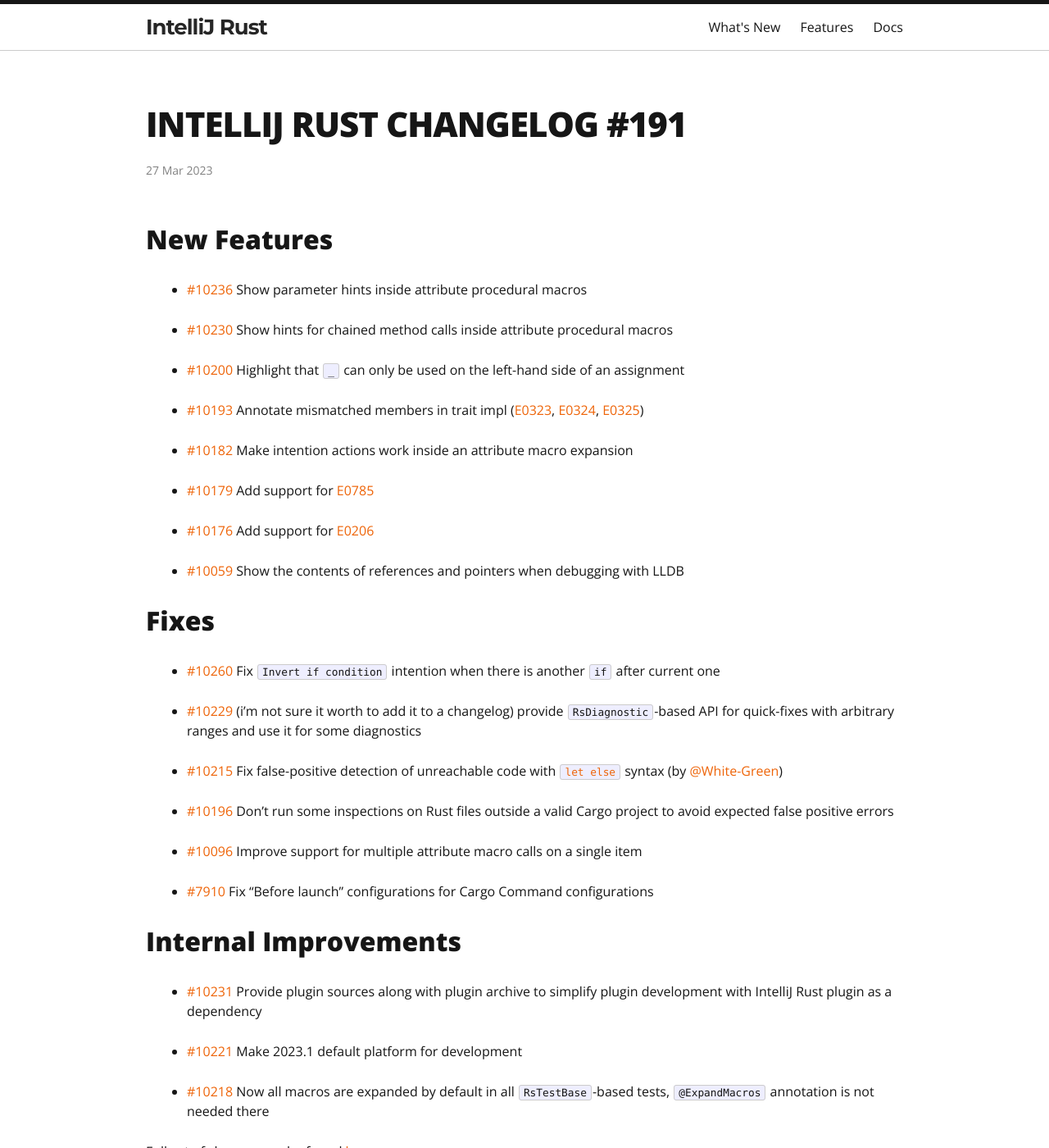
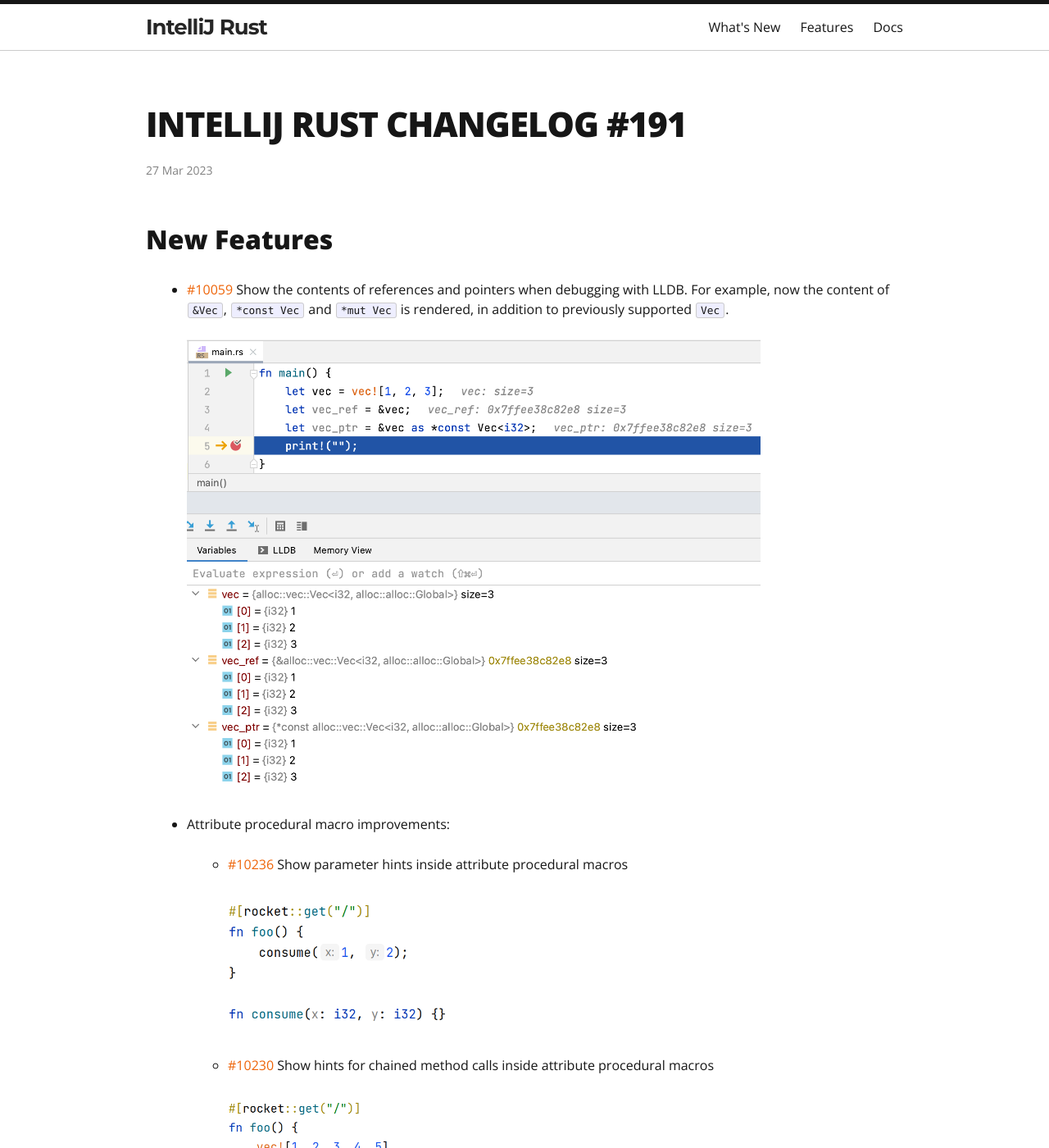
Before and after one commit to intellij-rust/intellij-rust.github.io, a Jekyll site: the page built from _posts/2023-03-27-changelog-191.markdown, in a window 1280 px wide and 1400 px high. Shown: the whole window at 82% size. Built offline with Jekyll 4.4.1, drawn with Linux system fonts in a browser that asks for light colours; nearby versions of some CDN libraries; some web fonts are replaced; some of the changed text lies outside the part shown.

Commit message:
Changelog 191

```diff
--- a/_posts/2023-03-27-changelog-191.markdown
+++ b/_posts/2023-03-27-changelog-191.markdown
@@ -7,43 +7,57 @@
 
 ## New Features
 
-* [#10236] Show parameter hints inside attribute procedural macros
+* [#10059] Show the contents of references and pointers when debugging with LLDB. For example, now the content of `&Vec`, `*const Vec` and `*mut Vec` is rendered, in addition to previously supported `Vec`.
 
-* [#10230] Show hints for chained method calls inside attribute procedural macros
+  <img src="/assets/posts/changelog-191/lldb-pointer-deref.png" width="700px"/>
 
-* [#10200] Highlight that `_` can only be used on the left-hand side of an assignment
+* Attribute procedural macro improvements:
 
-* [#10193] Annotate mismatched members in trait impl ([E0323](https://doc.rust-lang.org/error_codes/E0323.html), [E0324](https://doc.rust-lang.org/error_codes/E0324.html), [E0325](https://doc.rust-lang.org/error_codes/E0325.html))
+  * [#10236] Show parameter hints inside attribute procedural macros
 
-* [#10182] Make intention actions work inside an attribute macro expansion
+    <img src="/assets/posts/changelog-191/parameter-hints-in-attr-proc-macro.png" width="400px"/>
 
-* [#10179] Add support for [E0785](https://doc.rust-lang.org/error_codes/E0785.html)
+  * [#10230] Show hints for chained method calls inside attribute procedural macros
 
-* [#10176] Add support for [E0206](https://doc.rust-lang.org/error_codes/E0206.html)
+    <img src="/assets/posts/changelog-191/chain-hints-in-attr-proc-macro.png" width="500px"/>
 
-* [#10059] Show the contents of references and pointers when debugging with LLDB
+  * [#10182] Make [intentions](https://plugins.jetbrains.com/plugin/8182-rust/docs/rust-code-generation.html#intention-actions) work inside an attribute macro expansion
+
+  Note that [attribute](https://doc.rust-lang.org/reference/procedural-macros.html#attribute-macros) procedural macro expansion is disabled by default. If you want to try it out, enable `org.rust.macros.proc.attr` [experimental feature](https://plugins.jetbrains.com/plugin/8182-rust/docs/rust-faq.html#experimental-features).
+
+* [#10200] Highlight that an [underscore expression (`_`)](https://doc.rust-lang.org/reference/expressions/underscore-expr.html) can only be used in the left-hand side of an assignment
+
+  <img src="/assets/posts/changelog-191/underscore-expr.png" width="600px"/>
+
+* Detect new compiler errors:
+
+  * [#10193] Annotate mismatched members in trait implementation ([E0323](https://doc.rust-lang.org/error_codes/E0323.html), [E0324](https://doc.rust-lang.org/error_codes/E0324.html), [E0325](https://doc.rust-lang.org/error_codes/E0325.html))
+
+  * [#10179] Annotate when an inherent implementation was written on a dyn auto trait ([E0785](https://doc.rust-lang.org/error_codes/E0785.html))
+
+  * [#10176] Detect if the `Copy` trait was implemented on a type that is neither a struct nor an enum  ([E0206](https://doc.rust-lang.org/error_codes/E0206.html))
 
 ## Fixes
 
-* [#10260] Fix `Invert if condition` intention when there is another `if` after current one
-
-* [#10229] (i'm not sure it worth to add it to a changelog) provide `RsDiagnostic`-based API for quick-fixes with arbitrary ranges and use it for some diagnostics
+* [#10260] Fix the `Invert if condition` intention when there is another `if` after the current one
 
 * [#10215] Fix false-positive detection of unreachable code with [`let else`](https://rust-lang.github.io/rfcs/3137-let-else.html) syntax (by [@White-Green])
 
-* [#10196] Don’t run some inspections on Rust files outside a valid Cargo project to avoid expected false positive errors
+* [#10196] Don’t run some inspections on Rust files outside a valid Cargo project to avoid expected false-positive errors
 
 * [#10096] Improve support for multiple attribute macro calls on a single item
 
-* [#7910] Fix "Before launch" configurations for Cargo Command configurations
+* [#7910] Fix `Before launch` configurations for Cargo command configurations
 
 ## Internal Improvements
 
-* [#10231] Provide plugin sources along with plugin archive to simplify plugin development with IntelliJ Rust plugin as a dependency
+* [#10231] Provide plugin sources along with the plugin archive to simplify plugin development with IntelliJ Rust plugin as a dependency
 
-* [#10221] Make 2023.1 default platform for development
+* [#10221] Make 2023.1 the default platform for development
 
-* [#10218] Now all macros are expanded by default in all `RsTestBase`-based tests, `@ExpandMacros` annotation is not needed there
+* [#10218] Now all macros are expanded by default in all `RsTestBase`-based tests and the `@ExpandMacros` annotation is not needed there anymore
+
+* [#10229] Provide `RsDiagnostic`-based API for quick-fixes with arbitrary ranges
 
 Full set of changes can be found [here](https://github.com/intellij-rust/intellij-rust/milestone/100?closed=1)
 
```
Also changed, not shown: assets/posts/changelog-191/chain-hints-in-attr-proc-macro.png (added), assets/posts/changelog-191/lldb-pointer-deref.png (added), assets/posts/changelog-191/parameter-hints-in-attr-proc-macro.png (added), assets/posts/changelog-191/underscore-expr.png (added).
